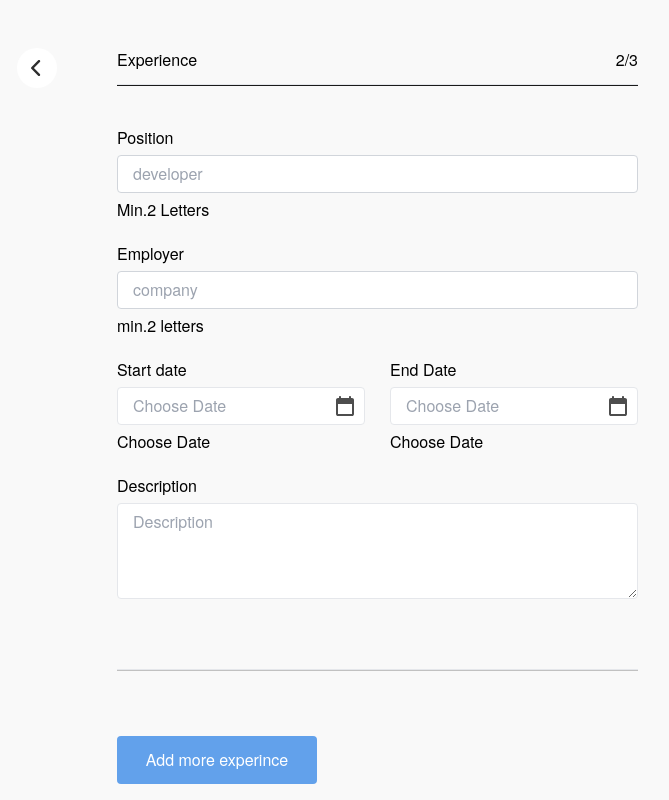
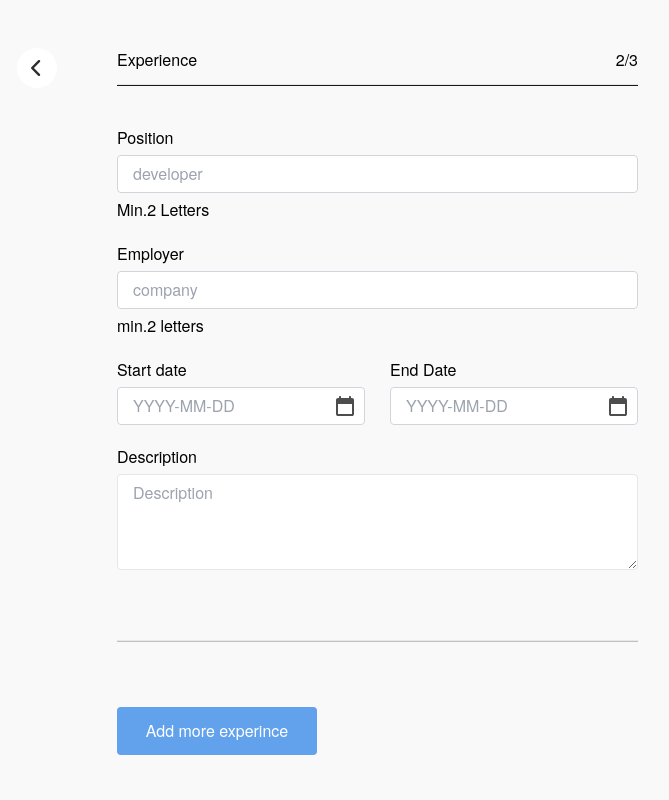
Before and after one commit to Tailung1/Redberry-Bootcamp-6, a React (Vite) app: page /personal/experince in a window 1280 px wide. Shown: the top 800 px of the page, without its empty margins (31-700 px from the left). Built offline with nearby package versions, Linux system fonts and the light colour scheme; a web font is replaced by a local one.

Commit message:
add validations for first form in Experince component

```diff
--- a/src/components/Experince.tsx
+++ b/src/components/Experince.tsx
@@ -25,8 +25,7 @@ export default function Experince() {
   const secondDateRef = useRef<HTMLInputElement>(null);
 
   const handleFirstCalendarClick = () => {
-    firstDateRef.current?.showPicker?.();
-    firstDateRef.current?.click();
+    firstDateRef.current?.showPicker();
   };
 
   const handleSecondCalendarClick = () => {
@@ -38,12 +37,14 @@ export default function Experince() {
     e: React.ChangeEvent<HTMLInputElement>
   ) => {
     setFirstDate(e.target.value);
+    setValue("startDate", e.target.value);
   };
 
   const handleSecondDateChange = (
     e: React.ChangeEvent<HTMLInputElement>
   ) => {
     setSecondDate(e.target.value);
+    setValue("endDate", e.target.value);
   };
 
   // Get the personal data from localStorage and parse it as an object
@@ -52,13 +53,16 @@ export default function Experince() {
 
   type inputTypes = {
     position: string;
-    empolyer: string;
+    employer: string;
+    startDate: string;
+    endDate: string;
   };
 
   const {
     register,
     watch,
     handleSubmit,
+    setValue,
     formState: { errors },
   } = useForm<inputTypes>();
 
@@ -67,7 +71,9 @@ export default function Experince() {
   };
 
   const Wposition = watch("position");
-  const Wemployer = watch("empolyer");
+  const Wemployer = watch("employer");
+  const Wstartdate = watch("startDate");
+  const Wenddate = watch("endDate");
 
   return (
     <div className='flex items-start'>
@@ -140,7 +146,7 @@ export default function Experince() {
             <div className='flex flex-col gap-[5px] relative'>
               <h3>Employer</h3>
               <input
-                {...register("empolyer", {
+                {...register("employer", {
                   required: "Position input Can't be empty",
                   minLength: {
                     value: 2,
@@ -150,7 +156,7 @@ export default function Experince() {
                 type='text'
                 placeholder='company'
                 className={`focus:outline-none focus:ring-0 pl-[15px] pr-[30px] py-[6px] font-[16px] border rounded-[4px] ${
-                  errors.empolyer
+                  errors.employer
                     ? "border-[#EF5050]"
                     : Wemployer?.length >= 2
                     ? "border-[#98E37E]"
@@ -158,7 +164,7 @@ export default function Experince() {
                 }`}
               />
               <p>min.2 letters</p>
-              {errors.empolyer && (
+              {errors.employer && (
                 <img
                   className='absolute w-6 h-6 right-[-26px] top-12 transform -translate-y-1/2'
                   src={warning}
@@ -182,8 +188,14 @@ export default function Experince() {
                 <h3>Start date</h3>
                 <input
                   type='text'
-                  placeholder='Choose Date'
-                  className='focus:outline-none focus:ring-0 pl-[15px] pr-[30px] py-[6px] font-[16px] border rounded-[4px]'
+                  placeholder='YYYY-MM-DD'
+                  className={`focus:outline-none focus:ring-0 pl-[15px] pr-[30px] py-[6px] font-[16px] border rounded-[4px] ${
+                    !Wstartdate && errors.startDate
+                      ? "border-[#EF5050]"
+                      : Wstartdate
+                      ? "border-[#98E37E]"
+                      : "border-gray-300"
+                  }`}
                   value={firstDate}
                   readOnly
                 />
@@ -194,12 +206,15 @@ export default function Experince() {
                   onClick={handleFirstCalendarClick}
                 />
                 <input
+                  {...register("startDate", {
+                    required: "Start date is required",
+                  })}
                   type='date'
                   ref={firstDateRef}
                   className='hidden'
+                  value={firstDate}
                   onChange={handleFirstDateChange}
                 />
-                <p>Choose Date</p>
               </div>
 
               {/* Second Date */}
@@ -210,8 +225,14 @@ export default function Experince() {
                 <h3>End Date</h3>
                 <input
                   type='text'
-                  placeholder='Choose Date'
-                  className='focus:outline-none focus:ring-0 pl-[15px] pr-[30px] py-[6px] font-[16px] border rounded-[4px]'
+                  placeholder='YYYY-MM-DD'
+                  className={`focus:outline-none focus:ring-0 pl-[15px] pr-[30px] py-[6px] font-[16px] border rounded-[4px] ${
+                    errors.endDate && !Wenddate
+                      ? "border-[#EF5050]"
+                      : Wenddate
+                      ? "border-[#98E37E]"
+                      : "border-gray-300"
+                  }`}
                   value={secondDate}
                   readOnly
                 />
@@ -222,6 +243,9 @@ export default function Experince() {
                   onClick={handleSecondCalendarClick}
                 />
                 <input
+                  {...register("endDate", {
+                    required: "End date required",
+                  })}
                   type='date'
                   ref={secondDateRef}
                   style={{ display: "none" }}
@@ -238,7 +262,6 @@ export default function Experince() {
                   onChange={handleSecondDateChange}
                   disabled={!firstDate}
                 />
-                <p>Choose Date</p>
               </div>
             </div>
             <div className='flex flex-col gap-[5px] w-full'>
@@ -283,7 +306,7 @@ export default function Experince() {
                   <h3>Birthdate</h3>
                   <input
                     type='text'
-                    placeholder='Choose Date'
+                    placeholder='YYYY-MM-DD'
                     className='focus:outline-none focus:ring-0 pl-[15px] pr-[30px] py-[6px] font-[16px] border rounded-[4px]'
                     value={firstDate}
                     readOnly
@@ -300,7 +323,6 @@ export default function Experince() {
                     style={{ display: "none" }}
                     onChange={handleFirstDateChange}
                   />
-                  <p>Choose Date</p>
                 </div>
 
                 {/* Second Date */}
@@ -308,7 +330,7 @@ export default function Experince() {
                   <h3>Second Date</h3>
                   <input
                     type='text'
-                    placeholder='Choose Date'
+                    placeholder='YYYY-MM-DD'
                     className='focus:outline-none focus:ring-0 pl-[15px] pr-[30px] py-[6px] font-[16px] border rounded-[4px]'
                     value={secondDate}
                     readOnly
@@ -336,7 +358,6 @@ export default function Experince() {
                     onChange={handleSecondDateChange}
                     disabled={!firstDate}
                   />
-                  <p>Choose Date</p>
                 </div>
               </div>
 
```
